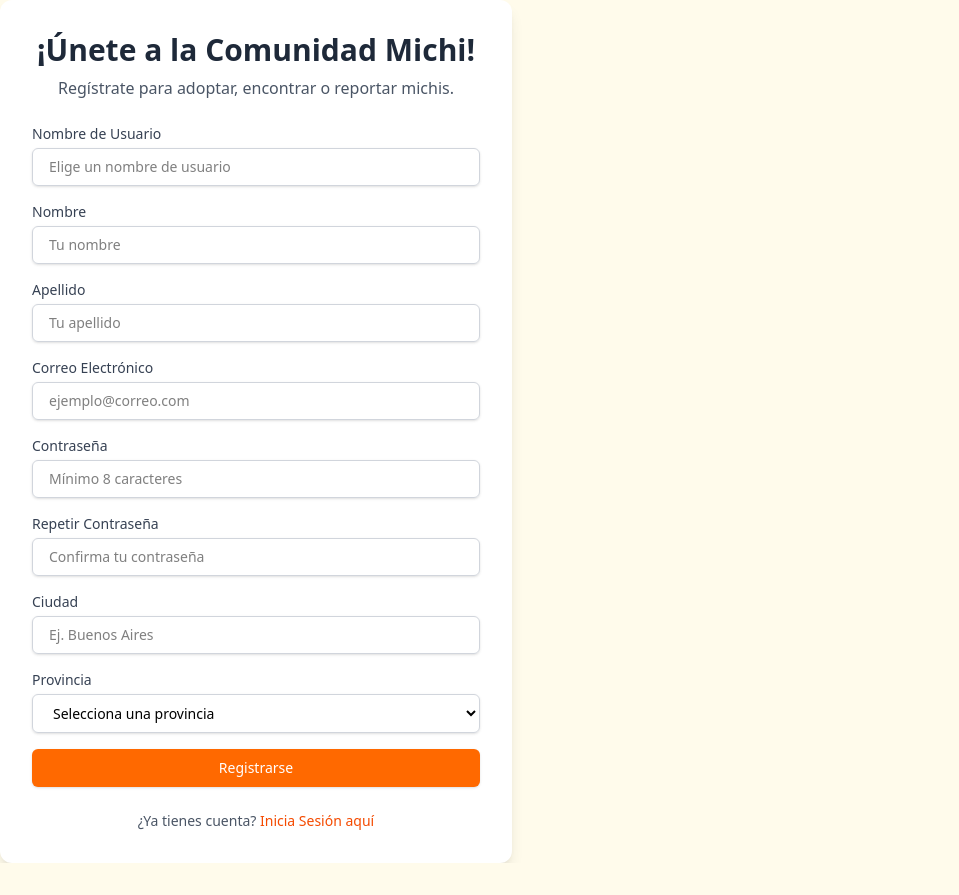
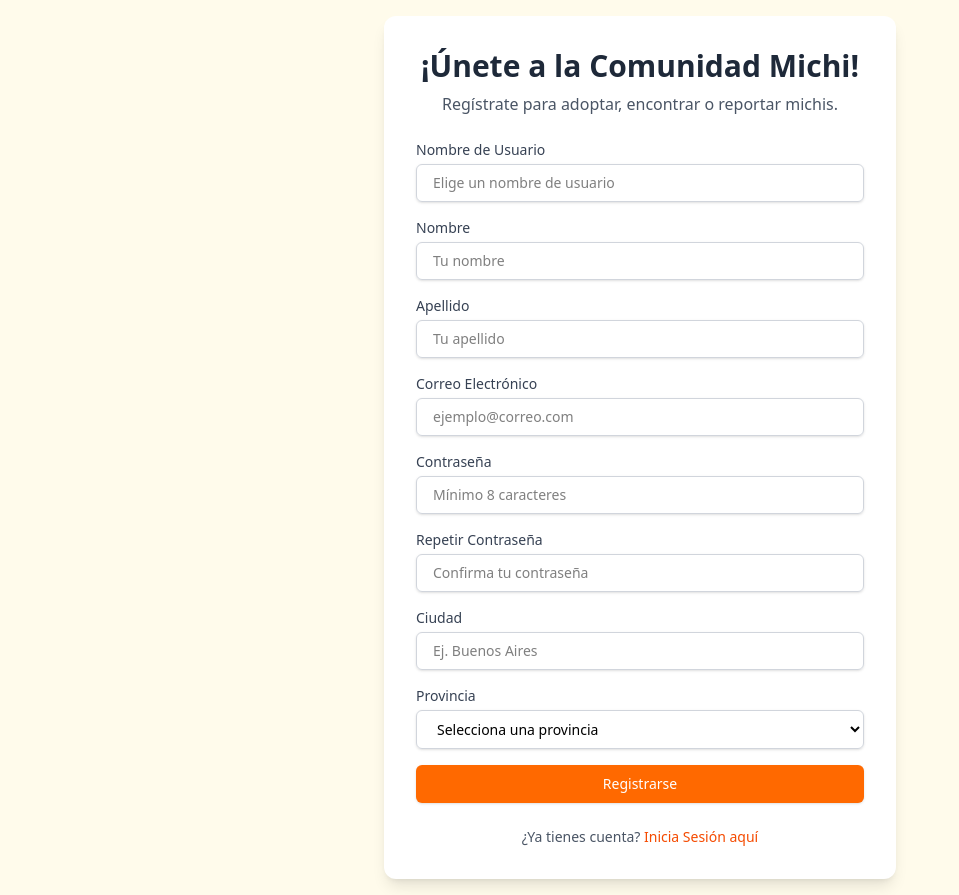
Before and after one commit to sebsolezzi88/Frontend-MiraMichisARG, a React (Vite) app: page /register in a window 1280 px wide. Shown: the whole page, without its empty margins (0-959 px from the left). Before the commit the page ends 863 px from the top, so only its background shows below. Built offline with nearby package versions, Linux system fonts and the light colour scheme; no server answers.

Commit message:
Cambio div register

```diff
--- a/src/page/Register.tsx
+++ b/src/page/Register.tsx
@@ -111,7 +111,7 @@
     }
 
     return (
-        <>
+        <div className='min-h-screen flex items-center justify-center p-4'>
 
             <div className="max-w-lg w-full bg-white rounded-xl shadow-lg p-8 space-y-6">
                 <div className="text-center">
@@ -290,7 +290,7 @@
 
                 </div>
             </div>
-        </>
+        </div>
     )
 }
 
```
